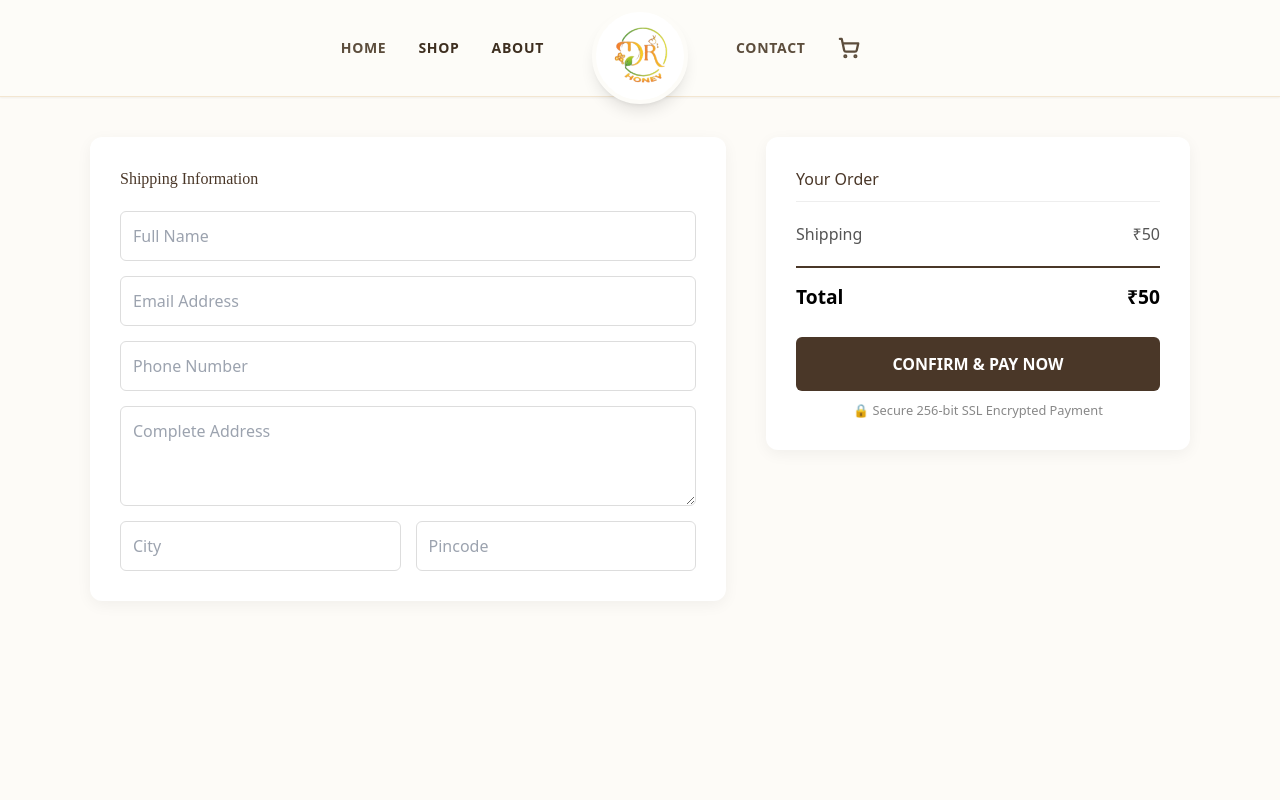
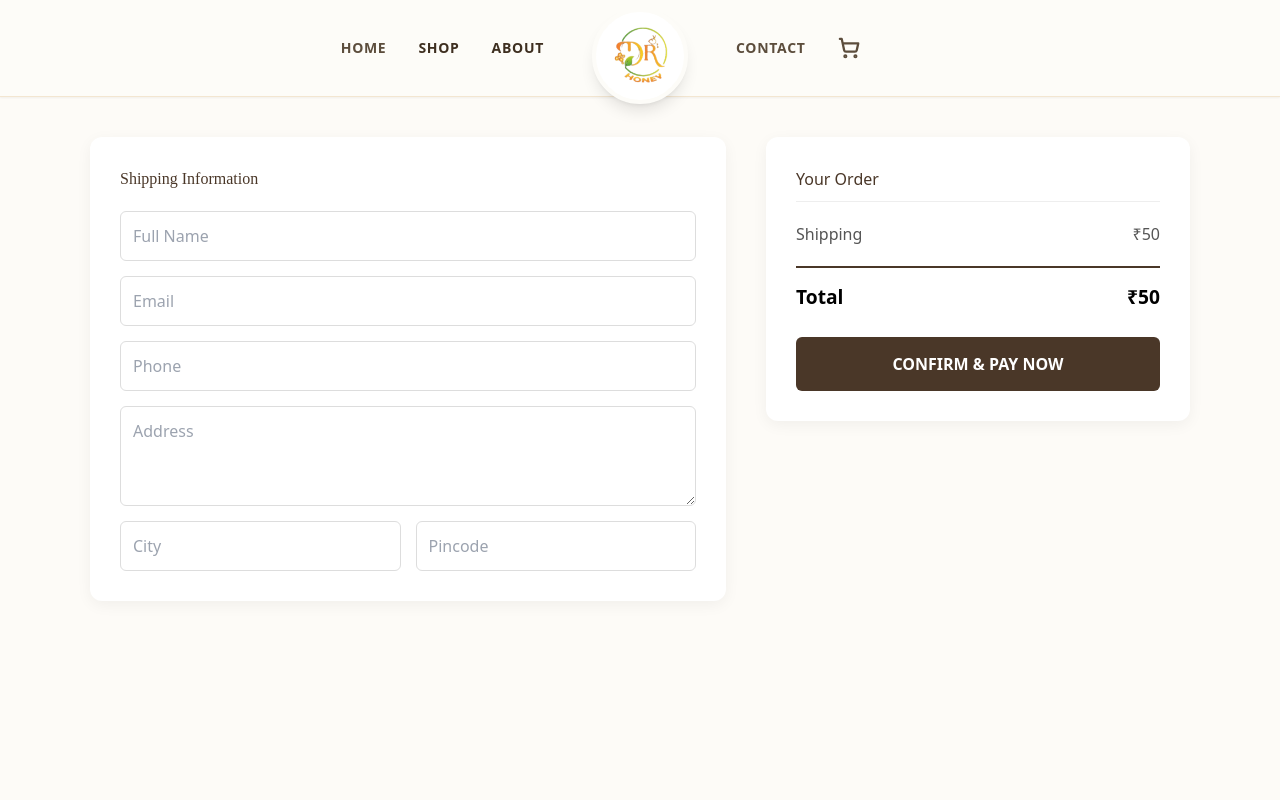
Before and after one commit to DeepikaSowde/dr-honey-bee-website, a React (Vite) app: page /checkout in a window 1280 px wide. Shown: the top 800 px of the page. Built offline with nearby package versions, Linux system fonts and the light colour scheme.

Commit message:
Added checkout

```diff
--- a/src/pages/CheckoutPage.jsx
+++ b/src/pages/CheckoutPage.jsx
@@ -1,11 +1,13 @@
 import React, { useState } from "react";
-import { useCart } from "../context/CartContext"; // 1. Access your cart data
+import { useCart } from "../context/CartContext";
+import { useNavigate } from "react-router-dom";
 
 const CheckoutPage = () => {
-  const { cartItems, clearCart } = useCart(); // 2. Destructure needed context
+  const { cartItems, clearCart } = useCart();
+  const navigate = useNavigate();
   const [loading, setLoading] = useState(false);
 
-  // 3. State for Shipping Form
+  // Form State to capture customer info
   const [formData, setFormData] = useState({
     name: "",
     email: "",
@@ -19,7 +21,7 @@ const CheckoutPage = () => {
     setFormData({ ...formData, [e.target.name]: e.target.value });
   };
 
-  // 4. Calculate real totals
+  // Real-time calculations
   const subtotal = cartItems.reduce((acc, item) => {
     const price = parseFloat(item.price.toString().replace(/[^\d.]/g, ""));
     return acc + price * item.quantity;
@@ -28,14 +30,14 @@ const CheckoutPage = () => {
   const shipping = subtotal > 1000 ? 0 : 50;
   const total = subtotal + shipping;
 
-  // 5. Submit to Backend
   const handleConfirm = async (e) => {
     e.preventDefault();
     setLoading(true);
 
     try {
+      // Connects to your LIVE Render backend URL
       const response = await fetch(
-        "https://your-backend-url.onrender.com/api/orders",
+        "https://dr-honey-bee-website.onrender.com/api/orders",
         {
           method: "POST",
           headers: { "Content-Type": "application/json" },
@@ -52,11 +54,11 @@ const CheckoutPage = () => {
       if (data.success) {
         alert("Order Placed Successfully! Order ID: " + data.orderId);
         clearCart();
-        // Redirect to a success page or home
+        navigate("/"); // Redirect to Home
       }
     } catch (error) {
       console.error("Error:", error);
-      alert("Something went wrong. Please try again.");
+      alert("Checkout error. Please check your internet or try again.");
     } finally {
       setLoading(false);
     }
@@ -96,7 +98,6 @@ const CheckoutPage = () => {
           >
             <input
               name="name"
-              type="text"
               placeholder="Full Name"
               style={inputStyle}
               onChange={handleChange}
@@ -105,22 +106,21 @@ const CheckoutPage = () => {
             <input
               name="email"
               type="email"
-              placeholder="Email Address"
+              placeholder="Email"
               style={inputStyle}
               onChange={handleChange}
               required
             />
             <input
               name="phone"
-              type="text"
-              placeholder="Phone Number"
+              placeholder="Phone"
               style={inputStyle}
               onChange={handleChange}
               required
             />
             <textarea
               name="address"
-              placeholder="Complete Address"
+              placeholder="Address"
               style={{ ...inputStyle, height: "100px" }}
               onChange={handleChange}
               required
@@ -134,7 +134,6 @@ const CheckoutPage = () => {
             >
               <input
                 name="city"
-                type="text"
                 placeholder="City"
                 style={inputStyle}
                 onChange={handleChange}
@@ -142,14 +141,12 @@ const CheckoutPage = () => {
               />
               <input
                 name="pincode"
-                type="text"
                 placeholder="Pincode"
                 style={inputStyle}
                 onChange={handleChange}
                 required
               />
             </div>
-            {/* Submit button hidden in form to trigger on enter, real button is in aside */}
             <button
               id="hidden-submit"
               type="submit"
@@ -169,7 +166,6 @@ const CheckoutPage = () => {
           >
             Your Order
           </h3>
-
           <div style={{ margin: "20px 0" }}>
             {cartItems.map((item) => (
               <div key={item.id} style={summaryItemStyle}>
@@ -192,12 +188,10 @@ const CheckoutPage = () => {
               </span>
             </div>
           </div>
-
           <div style={totalStyle}>
             <span>Total</span>
             <span>₹{total.toLocaleString()}</span>
           </div>
-
           <button
             disabled={loading || cartItems.length === 0}
             onClick={() => document.getElementById("hidden-submit").click()}
@@ -205,14 +199,12 @@ const CheckoutPage = () => {
           >
             {loading ? "PROCESSING..." : "CONFIRM & PAY NOW"}
           </button>
-          <p style={secureTextStyle}>🔒 Secure 256-bit SSL Encrypted Payment</p>
         </aside>
       </div>
     </div>
   );
 };
 
-// Styles
 const containerStyle = {
   backgroundColor: "white",
   padding: "30px",
@@ -252,11 +244,5 @@ const btnStyle = {
   fontWeight: "bold",
   cursor: "pointer",
 };
-const secureTextStyle = {
-  textAlign: "center",
-  fontSize: "0.8rem",
-  color: "#888",
-  marginTop: "10px",
-};
 
 export default CheckoutPage;
```
Also changed, not shown: 1 other file (tests, documents, lock files or other folders).
